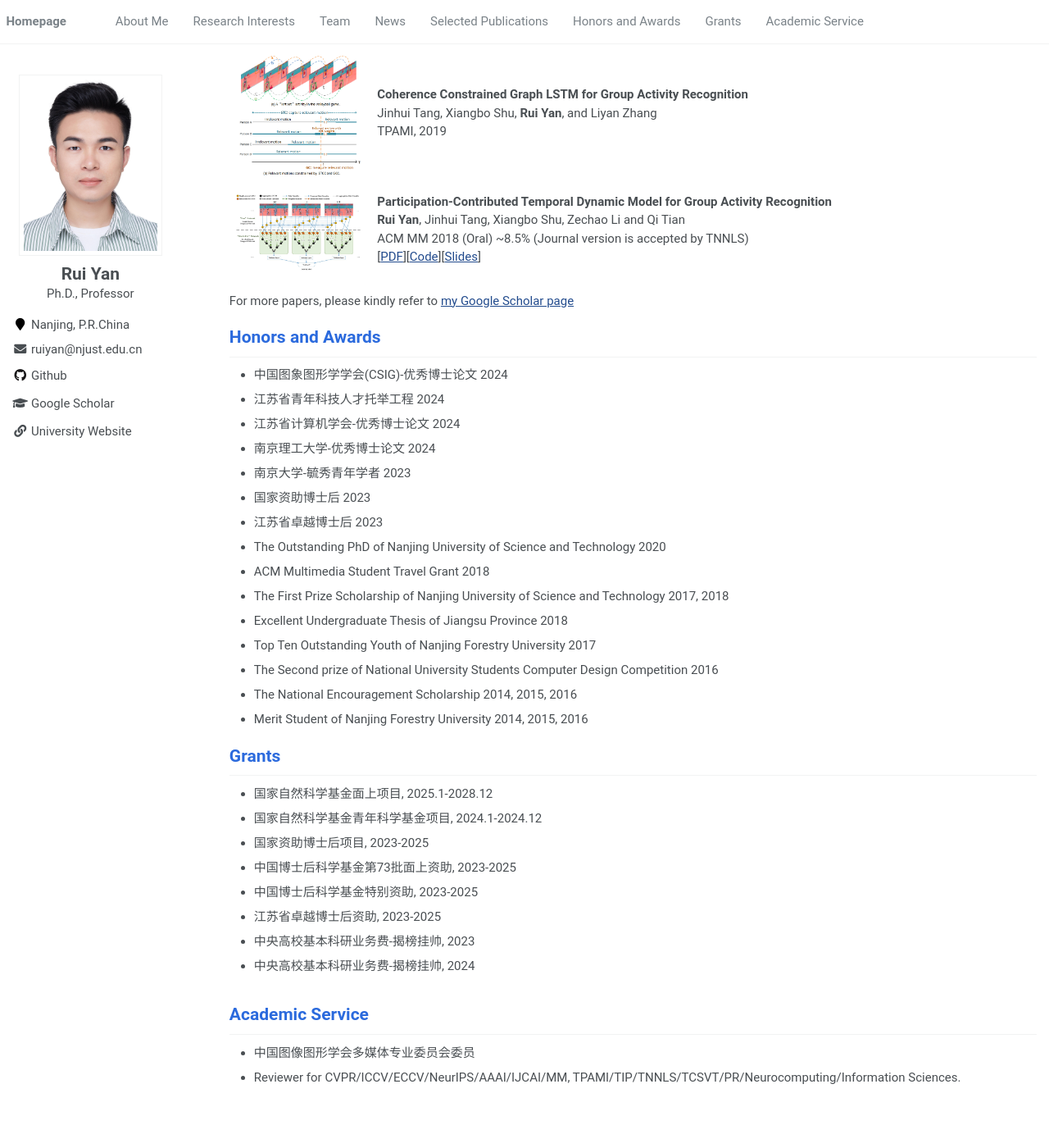
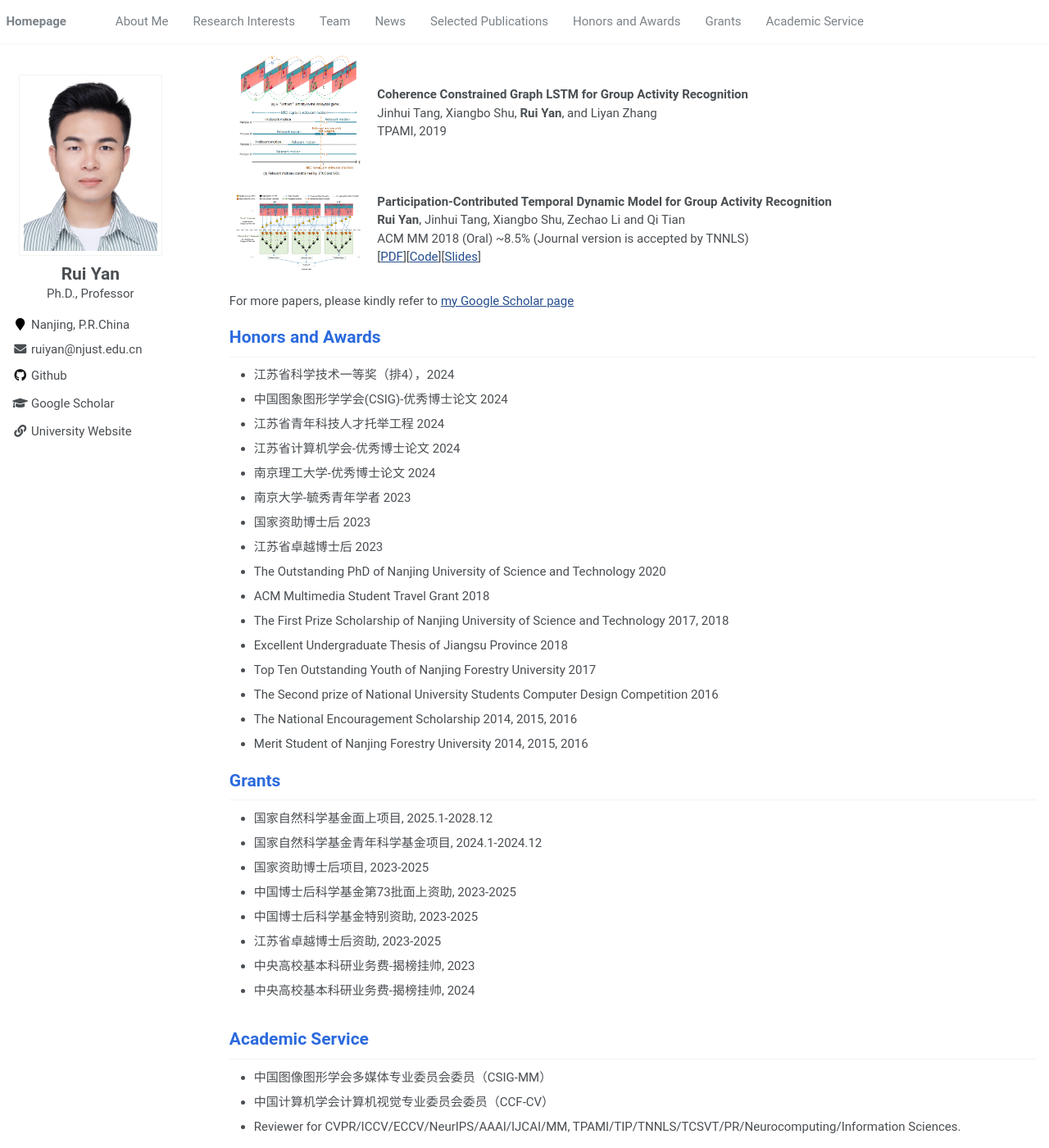
Before and after one commit to ruiyan1995/ruiyan1995.github.io, a Jekyll site: the page built from _pages/about.md, in a window 1280 px wide and 1400 px high, scrolled down 2975 px. Shown: the whole window at 82% size. Built offline with Jekyll 4.4.1, drawn with Linux system fonts in a browser that asks for light colours; before the commit the page ends 4315 px from its top, so only the background shows below that; some of the changed text lies outside the part shown.

Commit message:
Update about.md

```diff
--- a/_pages/about.md
+++ b/_pages/about.md
@@ -96,7 +96,7 @@ Human behavior computing, Video understanding, Action analysis, and other relate
         <p text-align="left">
         <b>Vision-centric Token Compression in Large Language Model</b><br>
 			Ling Xing, Alex Jinpeng Wang, <b>Rui Yan</b>, Jinhui Tang<br>
-			arxiv, 2025  [<a href="https://arxiv.org/pdf/2502.00791">PDF</a>]
+			NeurIPS (<font color=Brown>Spotlight</font>), 2025  [<a href="https://arxiv.org/pdf/2502.00791">PDF</a>]
         </p>
       </td>
     </tr>
@@ -262,6 +262,7 @@ For more papers, please kindly refer to <a href="https://scholar.google.com.hk/c
 <span class='anchor' id='ha'></span>
 
 # <font color="#2B6ADD"> Honors and Awards </font>
+- 江苏省科学技术一等奖（排4），2024
 - 中国图象图形学学会(CSIG)-优秀博士论文 2024
 - 江苏省青年科技人才托举工程 2024
 - 江苏省计算机学会-优秀博士论文 2024
@@ -292,5 +293,6 @@ For more papers, please kindly refer to <a href="https://scholar.google.com.hk/c
 
 <span class='anchor' id='Service'></span>
 # <font color="#2B6ADD"> Academic Service </font>
-- 中国图像图形学会多媒体专业委员会委员
+- 中国图像图形学会多媒体专业委员会委员（CSIG-MM）
+- 中国计算机学会计算机视觉专业委员会委员（CCF-CV）
 - Reviewer for CVPR/ICCV/ECCV/NeurIPS/AAAI/IJCAI/MM, TPAMI/TIP/TNNLS/TCSVT/PR/Neurocomputing/Information Sciences.
```
